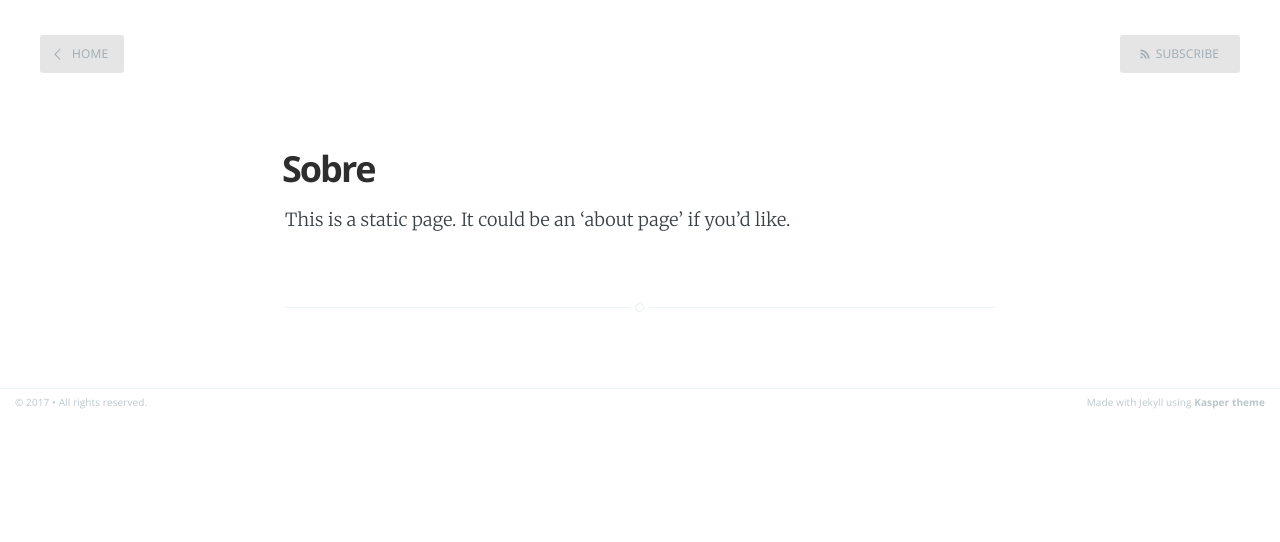
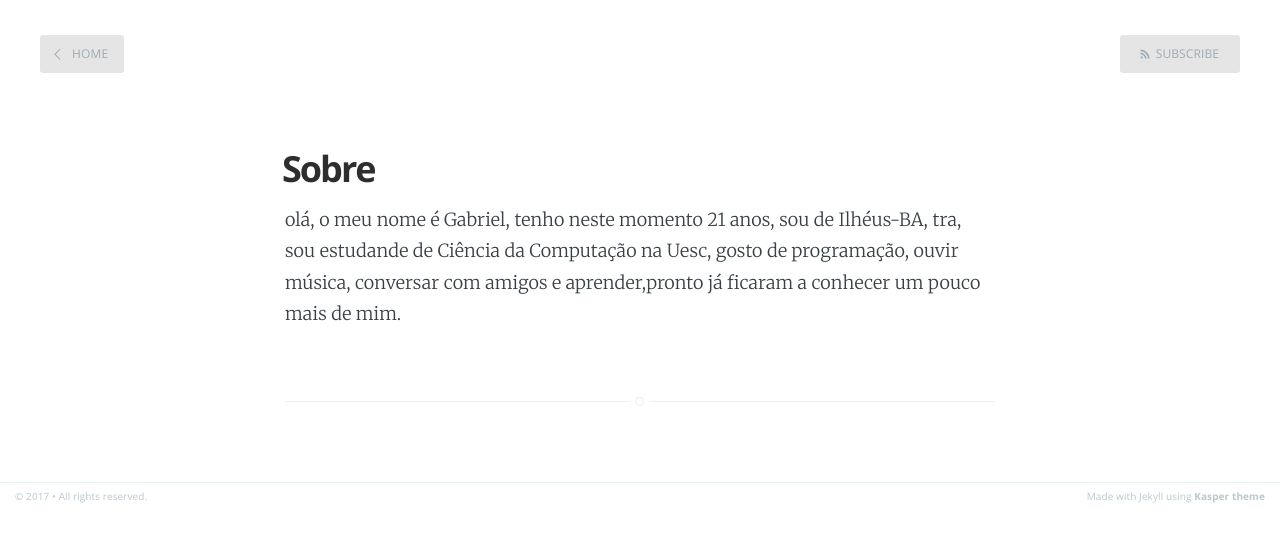
Before and after one commit to BielSantos/BielSantos.github.io, a Jekyll site: the page built from about.md, in a window 1280 px wide. Shown: the top 542 px of the page. Built offline with Jekyll 4.4.1, drawn with Linux system fonts in a browser that asks for light colours.

Commit message:
atualizando pagina sobre

```diff
--- a/about.md
+++ b/about.md
@@ -3,4 +3,4 @@ layout: page
 title: Sobre
 ---
 
-This is a static page. It could be an 'about page' if you'd like.
+olá, o meu nome é Gabriel, tenho neste momento 21 anos, sou de Ilhéus-BA, tra, sou estudande de Ciência da Computação na Uesc, gosto de programação, ouvir música, conversar com amigos e aprender,pronto já ficaram a conhecer um pouco mais de mim.
```
